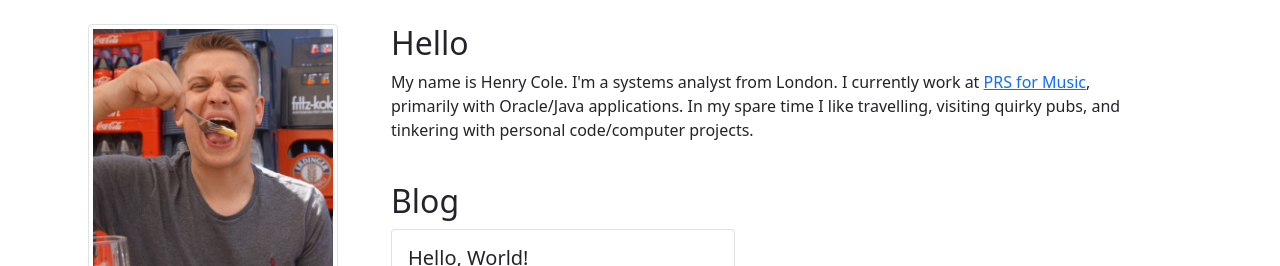
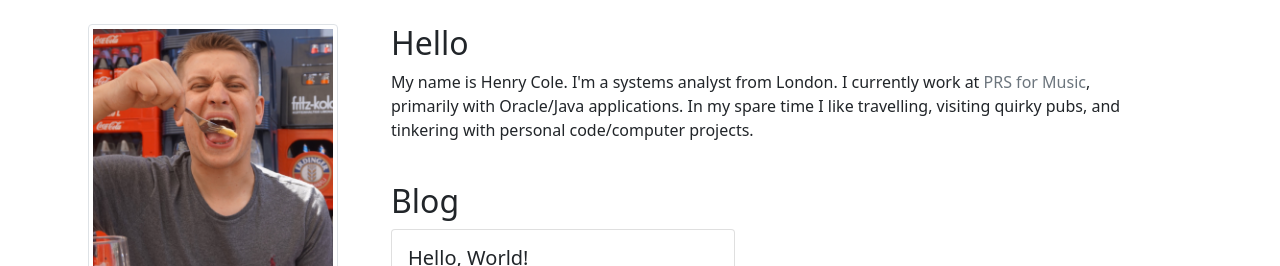
Before and after one commit to hcuk94/henry-personal-website, a Jekyll site: the page built from index.html, in a window 1280 px wide. Shown: the top 266 px of the page. Built offline with Jekyll 4.4.1, drawn with Linux system fonts in a browser that asks for light colours.

Commit message:
fixed link styling

```diff
--- a/index.html
+++ b/index.html
@@ -4,7 +4,7 @@ layout: default
 <!-- Intro -->
 <div class="row">
 <h2 id="top">Hello</h2>
-<p>My name is Henry Cole. I'm a systems analyst from London. I currently work at <a href="/#work">PRS for Music</a>, primarily with Oracle/Java applications.
+<p>My name is Henry Cole. I'm a systems analyst from London. I currently work at <a class="text-muted text-decoration-none" href="/#work">PRS for Music</a>, primarily with Oracle/Java applications.
 In my spare time I like travelling, visiting quirky pubs, and tinkering with personal code/computer projects.</p>
 </div>
 <!-- Blog -->
```
